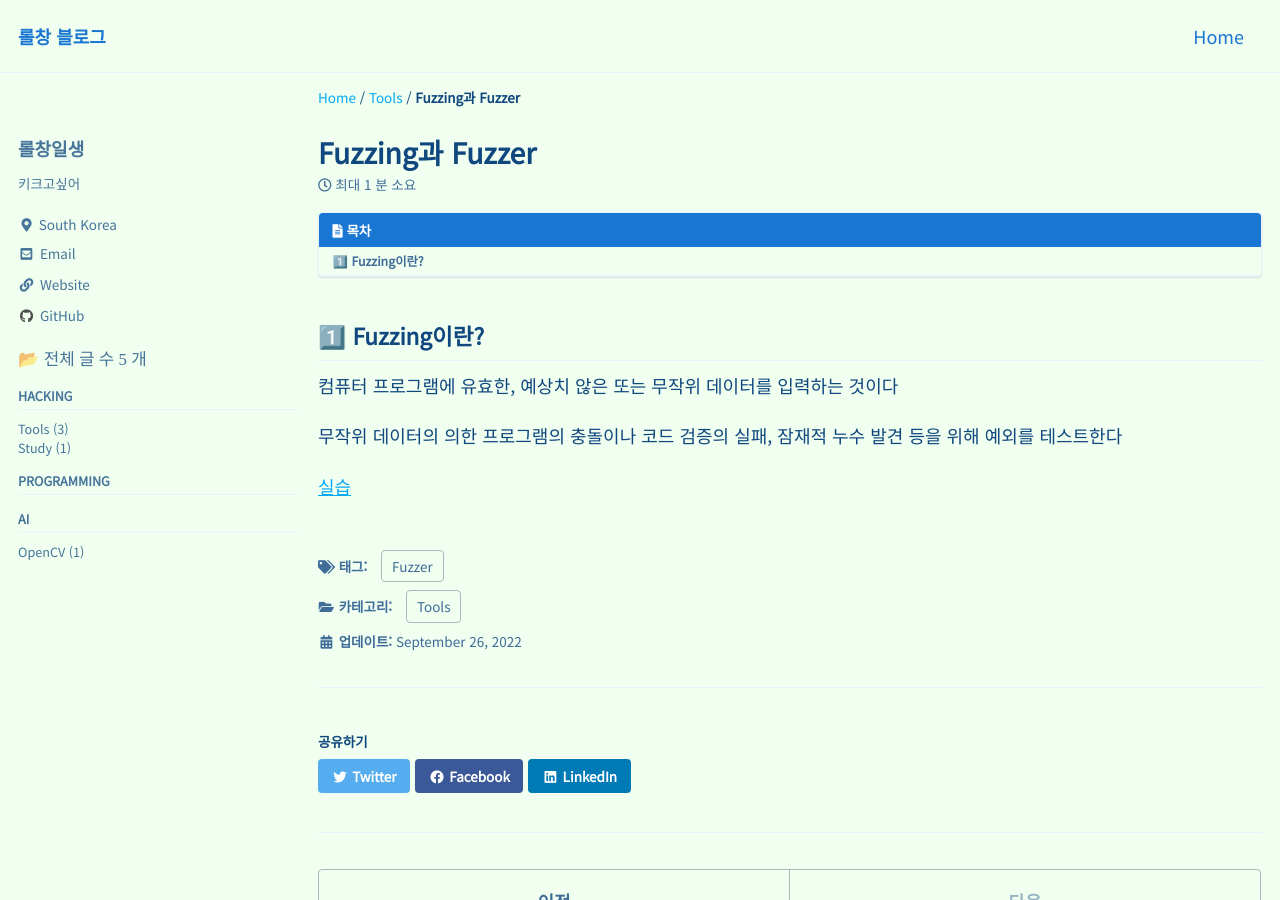
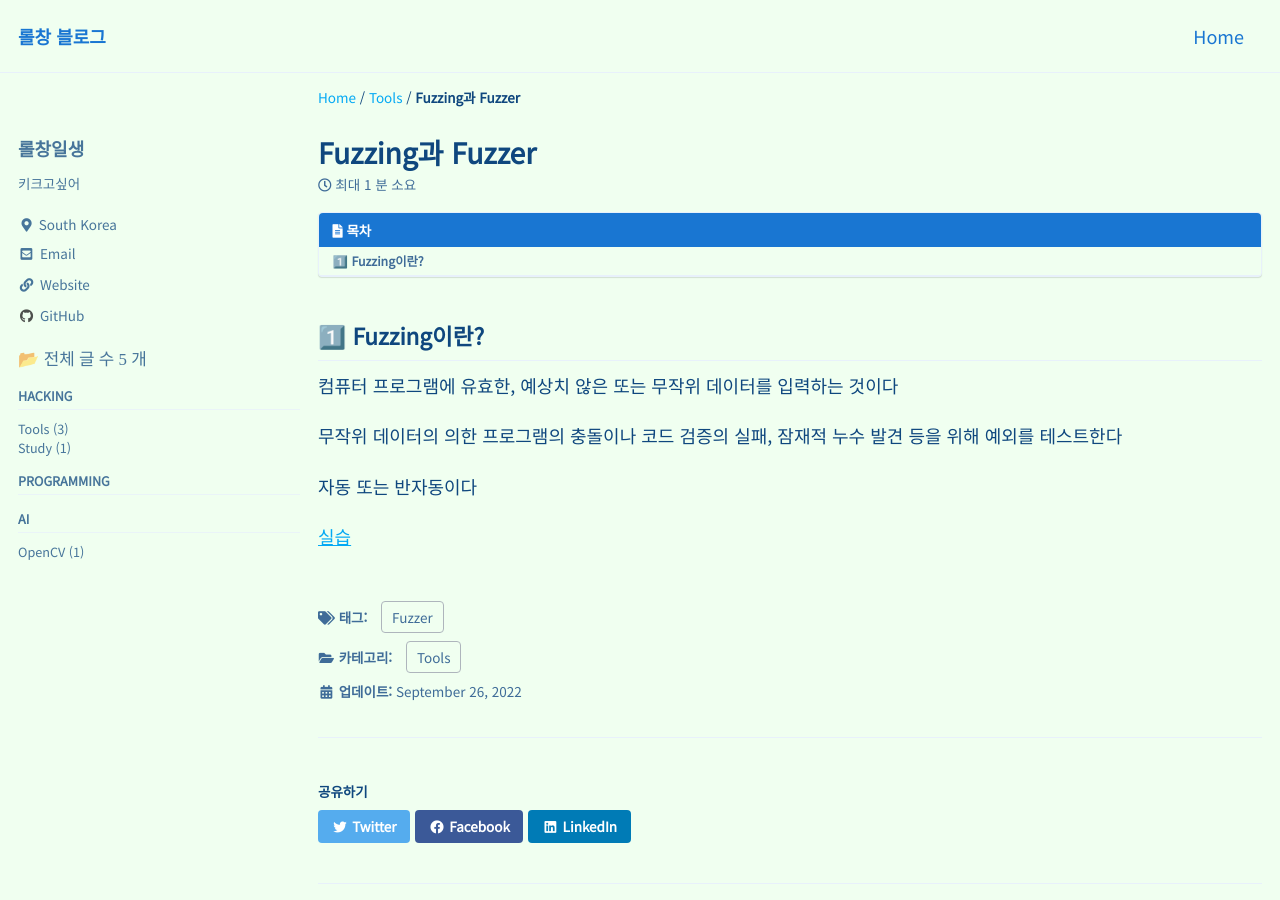
Before and after one commit to lolchangil/lolchangil.github.io, a Jekyll site: the page built from _posts/tools/2022-09-26-fuzz.md, in a window 1280 px wide and 900 px high. Built offline with Jekyll 4.4.1, drawn with Linux system fonts in a browser that asks for light colours; cached includes are drawn as plain includes; comment, search, counter and statistics services are not loaded.

Commit message:
test
test

```diff
--- a/_posts/tools/2022-09-26-fuzz.md
+++ b/_posts/tools/2022-09-26-fuzz.md
@@ -14,4 +14,6 @@ last_modified_at: 2022-09-26
 
 무작위 데이터의 의한 프로그램의 충돌이나 코드 검증의 실패, 잠재적 누수 발견 등을 위해 예외를 테스트한다
 
+자동 또는 반자동이다
+
 [실습](https://m.blog.naver.com/PostView.naver?isHttpsRedirect=true&blogId=mds_datasecurity&logNo=221131864492)
```
